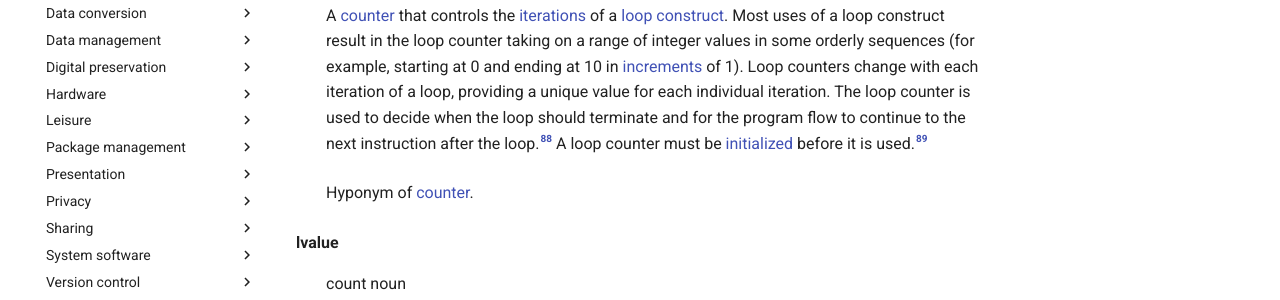
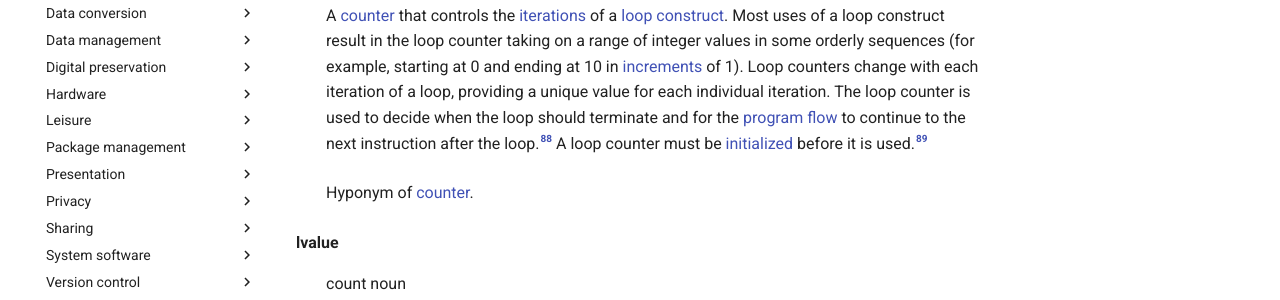
Before and after one commit to oronymzy/tips, an MkDocs documentation site: the page built from docs/glossry.md, in a window 1280 px wide and 900 px high, scrolled down 17130 px. Shown: the part 203-503 px from the top of the window. Built offline with MkDocs 1.6.1 and Material for MkDocs 9.7.7, drawn with Linux system fonts in a browser that asks for light colours; comment, search, counter and statistics services are not loaded; part of the change alters nothing that is shown.

Commit message:
Change hyperlinks

````diff
--- a/docs/glossry.md
+++ b/docs/glossry.md
@@ -65,7 +65,7 @@ The function of blocks in programming is to enable groups of statements to be tr
 
 **Boolean data type** {: #Booleandatatypedef }
 : proper noun
-: A [data type](#datatypedef) limited to [Boolean](#Booleandef) [values](#valuedef). The Boolean data type is primarily associated with [conditional](#conditionaldef) [statements](#statementdef), which allow different actions by changing [control flow](https://en.wikipedia.org/wiki/Control_flow) depending on whether a programmer-specified Boolean *condition* evaluates to true or false.[^Booleandatatypedef-note1]
+: A [data type](#datatypedef) limited to [Boolean](#Booleandef) [values](#valuedef). The Boolean data type is primarily associated with [conditional](#conditionaldef) [statements](#statementdef), which allow different actions by changing [control flow](#controlflowdef) depending on whether a programmer-specified Boolean *condition* evaluates to true or false.[^Booleandatatypedef-note1]
 : For its etymology, it is named after [George Boole](https://en.wikipedia.org/wiki/George_Boole), who first defined an algebraic system of logic in the mid 19th century.[^Booleandatatypedef-note1]
 : Hyponym of [data type](#datatypedef).
 
@@ -116,14 +116,14 @@ else
 
 **control structure** {: #controlstructuredef }
 : count noun
-: A [block](#blockdef) that analyzes [variables](#variabledef) and chooses a direction in which to go based on given parameters. The term *[flow of control](https://en.wikipedia.org/wiki/Control_flow)* details the direction the program takes (which way program control "flows"). Hence it is the basic decision-making process in computing; flow control determines how a computer will respond when given certain conditions and parameters.
+: A [block](#blockdef) that analyzes [variables](#variabledef) and chooses a direction in which to go based on given parameters. The term *[flow of control](#controlflowdef)* details the direction the program takes (which way program control "flows"). Hence it is the basic decision-making process in computing; flow control determines how a computer will respond when given certain conditions and parameters.
 Those initial conditions and parameters are called *preconditions.* Preconditions are the state of variables before entering a control structure. Based on those preconditions, the computer runs an *algorithm* (the control structure) to determine what to do. The result is called a *postcondition.* Postconditions are the state of variables after the algorithm is run.[^controlstructuredef-note1]
 : For example, flow of control can be analyzed by using traffic flow as a model. A vehicle is arriving at an intersection. Thus, the precondition is the vehicle is in motion. Suppose the traffic light at the intersection is red. The control structure must determine the proper course of action to assign to the vehicle. **Precondition:** The vehicle is in motion. **Treatment of information through a control structure begins.** Is the traffic light green? If so, then the vehicle may stay in motion. Is the traffic light red? If so, then the vehicle must stop. **Treatment ends. Postcondition:** The vehicle comes to a stop. Thus, upon exiting the control structure, the vehicle is stopped.[^controlstructuredef-note1]
 : Hyponym of [block](#blockdef).
 
 **control variable** {: #controlvariabledef }
 : count noun
-: A [variable](#variabledef) that is used to regulate the [flow of control](https://en.wikipedia.org/wiki/Control_flow) of a program. In definite [iteration](#iterationdef), control variables are variables which are successively assigned (or bound to) [values](#valuedef) from a predetermined sequence of values.[^controlvariabledef1] [^controlvariabledef-note1]
+: A [variable](#variabledef) that is used to regulate the [flow of control](#controlflowdef) of a program. In definite [iteration](#iterationdef), control variables are variables which are successively assigned (or bound to) [values](#valuedef) from a predetermined sequence of values.[^controlvariabledef1] [^controlvariabledef-note1]
 : Hyponym of [variable](#variabledef).
 
 **count-controlled loop construct** {: #countcontrolledloopconstructdef }
@@ -187,7 +187,7 @@ In [data structures](https://en.wikipedia.org/wiki/Data_structure), direct acces
 
 **do-while-loop construct** {: #dowhileloopconstructdef }
 : count noun
-: A [control flow](https://en.wikipedia.org/wiki/Control_flow) construct that executes a [block](#blockdef) of code at least once, and then repeatedly executes the block, or not, depending on a given [Boolean](#Booleandef) [condition](#conditiondef) at the end of the block. Because the do-while-loop construct checks the condition after the block is executed, the control structure is often also known as a **posttest loop**. Compare this with the [*while* loop construct](#whileloopconstructdef), which tests the condition *before* the code within the block is executed.[^dowhileloopconstructdef-note1]
+: A [control flow](#controlflowdef) construct that executes a [block](#blockdef) of code at least once, and then repeatedly executes the block, or not, depending on a given [Boolean](#Booleandef) [condition](#conditiondef) at the end of the block. Because the do-while-loop construct checks the condition after the block is executed, the control structure is often also known as a **posttest loop**. Compare this with the [*while* loop construct](#whileloopconstructdef), which tests the condition *before* the code within the block is executed.[^dowhileloopconstructdef-note1]
 : Hyponym of [condition-controlled loop construct](#conditioncontrolledloopconstructdef).
 
 **else-clause** {: #elseclausedef }
@@ -238,7 +238,7 @@ else if (condition) then
 
 **for-loop construct** {: #forloopconstructdef }
 : count noun
-: A [control flow](https://en.wikipedia.org/wiki/Control_flow) construct that allows a [block](#blockdef) of code to be executed repeatedly, typically when the number of [iterations](#iterationdef) is known before entering the loop. A for-loop construct can be thought of as shorthand for a [while-loop construct](#whileloopconstructdef). A for-loop construct has two parts: a **for-loop header** specifying the iteration, and a **for-loop body** which is executed once per iteration. The header often [declares](#declarationdef) an explicit [loop counter](#loopcounterdef), which allows the body to know which iteration is being executed.[^forloopconstructdef-note1]
+: A [control flow](#controlflowdef) construct that allows a [block](#blockdef) of code to be executed repeatedly, typically when the number of [iterations](#iterationdef) is known before entering the loop. A for-loop construct can be thought of as shorthand for a [while-loop construct](#whileloopconstructdef). A for-loop construct has two parts: a **for-loop header** specifying the iteration, and a **for-loop body** which is executed once per iteration. The header often [declares](#declarationdef) an explicit [loop counter](#loopcounterdef), which allows the body to know which iteration is being executed.[^forloopconstructdef-note1]
 : In [C++](https://en.wikipedia.org/wiki/C++), the for-loop construct is a **pretest-loop construct**.[^forloopconstructdef1] [^forloopconstructdef-note2]
 : Hyponym of [count-controlled loop construct](#countcontrolledloopconstructdef).
 
@@ -271,7 +271,7 @@ else
 end if
 ```
 : In the [pseudocode](https://en.wikipedia.org/wiki/Pseudocode) construct above, `(condition)` represents a [conditional](#conditionaldef) [statement](#statementdef), `(consequent)` represents an [expression](#expressiondef) or [statement](#statementdef), and `(alternative)` represents an [expression](#expressiondef) or [statement](#statementdef).
-When an [interpreter](https://en.wikipedia.org/wiki/Interpreter_(computing)) finds an `if`, it expects a [condition](#conditiondef) (`(condition)`) and evaluates that condition. If the condition is `true`, the statements following the `then` (`(consequent)`) are executed. Otherwise, the execution continues in the following clause, either in the [else clause](#elseclausedef) (which is usually optional, and in this case contains `(alternative)`) or, if there is no else clause, then after the `end if`. After either clause has been executed, [control](https://en.wikipedia.org/wiki/Control_flow) returns to the point after the `end if`.[^ifconstructdef-note1]
+When an [interpreter](https://en.wikipedia.org/wiki/Interpreter_(computing)) finds an `if`, it expects a [condition](#conditiondef) (`(condition)`) and evaluates that condition. If the condition is `true`, the statements following the `then` (`(consequent)`) are executed. Otherwise, the execution continues in the following clause, either in the [else clause](#elseclausedef) (which is usually optional, and in this case contains `(alternative)`) or, if there is no else clause, then after the `end if`. After either clause has been executed, [control](#controlflowdef) returns to the point after the `end if`.[^ifconstructdef-note1]
 :
 ```
 if (condition) then
@@ -325,7 +325,7 @@ The most common logical operators are **[binary](https://en.wikipedia.org/wiki/B
 
 **loop counter** {: #loopcounterdef }
 : count noun
-: A [counter](#counterdef) that controls the [iterations](#iterationdef) of a [loop construct](#loopconstructdef). Most uses of a loop construct result in the loop counter taking on a range of integer values in some orderly sequences (for example, starting at 0 and ending at 10 in [increments](#incrementdef) of 1). Loop counters change with each iteration of a loop, providing a unique value for each individual iteration. The loop counter is used to decide when the loop should terminate and for the program flow to continue to the next instruction after the loop.[^loopcounterdef-note1] A loop counter must be [initialized](https://en.wikipedia.org/wiki/Initialization_(programming)) before it is used.[^loopcounterdef-note2]
+: A [counter](#counterdef) that controls the [iterations](#iterationdef) of a [loop construct](#loopconstructdef). Most uses of a loop construct result in the loop counter taking on a range of integer values in some orderly sequences (for example, starting at 0 and ending at 10 in [increments](#incrementdef) of 1). Loop counters change with each iteration of a loop, providing a unique value for each individual iteration. The loop counter is used to decide when the loop should terminate and for the [program flow](#controlflowdef) to continue to the next instruction after the loop.[^loopcounterdef-note1] A loop counter must be [initialized](https://en.wikipedia.org/wiki/Initialization_(programming)) before it is used.[^loopcounterdef-note2]
 : Hyponym of [counter](#counterdef).
 
 **lvalue** {: #lvaluedef }
@@ -414,7 +414,7 @@ The most common logical operators are **[binary](https://en.wikipedia.org/wiki/B
 
 **switch construct** {: #switchconstructdef }
 : count noun
-A type of selection control mechanism used to allow the value of a [variable](#variabledef) or [expression](#expressiondef) to change the [control flow](https://en.wikipedia.org/wiki/Control_flow) of program execution via search and map.[^switchconstructdef-note1]
+A type of selection control mechanism used to allow the value of a [variable](#variabledef) or [expression](#expressiondef) to change the [control flow](#controlflowdef) of program execution via search and map.[^switchconstructdef-note1]
 
 **symbol** {: #symboldef }
 : count noun
@@ -454,7 +454,7 @@ The variable [identifier](#identifierdef) is the usual way to [reference](https:
 
 **while-loop construct** {: #whileloopconstructdef }
 : count noun
-: A [control flow](https://en.wikipedia.org/wiki/Control_flow) construct that allows a [block](#blockdef) of code to be executed repeatedly based on a given [Boolean](#Booleandef) [condition](#conditiondef). It can be thought of as a repeating [if-construct](#ifconstructdef). It consists of a [block](#blockdef) of code and a [condition](#conditiondef)/[expression](#expressiondef).[^whileloopconstructdef1] The condition/expression is evaluated, and if the condition/expression is *true*,[^whileloopconstructdef1] the code within the block is executed. This repeats until the condition/expression becomes [false](https://en.wikipedia.org/wiki/False_(logic)). Because the *while* loop construct checks the condition/expression before the block is executed, the [control structure](#controlstructuredef) is often also known as a **pretest-loop construct**. Compare this with the [*do while* loop construct](#dowhileloopconstructdef), which tests the condition/expression *after* the loop has executed.[^whileloopconstructdef-note1]
+: A [control flow](#controlflowdef) construct that allows a [block](#blockdef) of code to be executed repeatedly based on a given [Boolean](#Booleandef) [condition](#conditiondef). It can be thought of as a repeating [if-construct](#ifconstructdef). It consists of a [block](#blockdef) of code and a [condition](#conditiondef)/[expression](#expressiondef).[^whileloopconstructdef1] The condition/expression is evaluated, and if the condition/expression is *true*,[^whileloopconstructdef1] the code within the block is executed. This repeats until the condition/expression becomes [false](https://en.wikipedia.org/wiki/False_(logic)). Because the *while* loop construct checks the condition/expression before the block is executed, the [control structure](#controlstructuredef) is often also known as a **pretest-loop construct**. Compare this with the [*do while* loop construct](#dowhileloopconstructdef), which tests the condition/expression *after* the loop has executed.[^whileloopconstructdef-note1]
 :
 ```
 int x = 0;
````
